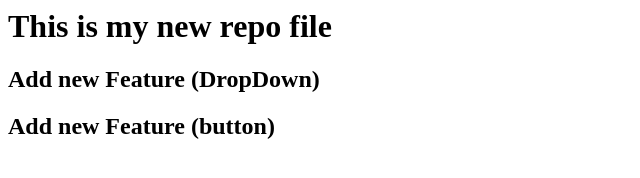
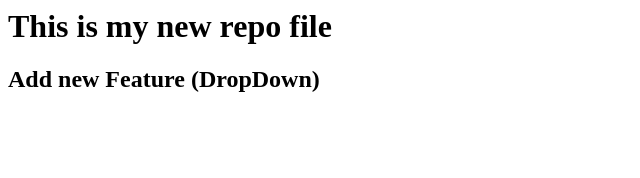
Before and after one commit to PriyanshuSingh024/mylocalrepo, a plain HTML site: page index.html in a window 1280 px wide. Shown: the whole page, without its empty margins (0-640 px from the left). Drawn offline with Linux system fonts and the light colour scheme.

Commit message:
Delete Button

```diff
--- a/index.html
+++ b/index.html
@@ -1,3 +1,2 @@
 <h1>This is my new repo file</h1>
 <h2>Add new Feature (DropDown)</h2>
-<h2>Add new Feature (button)</h2>
```
